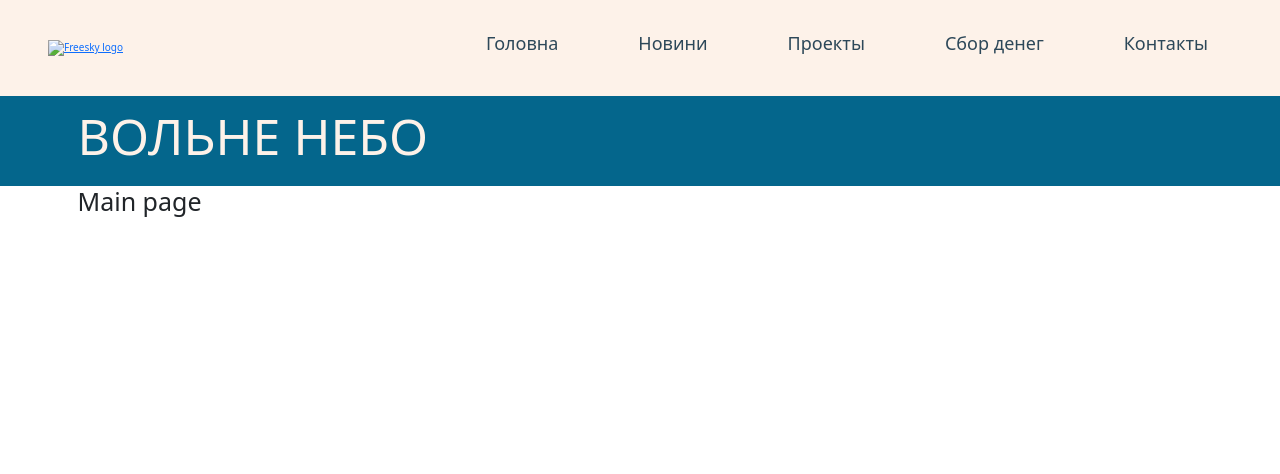
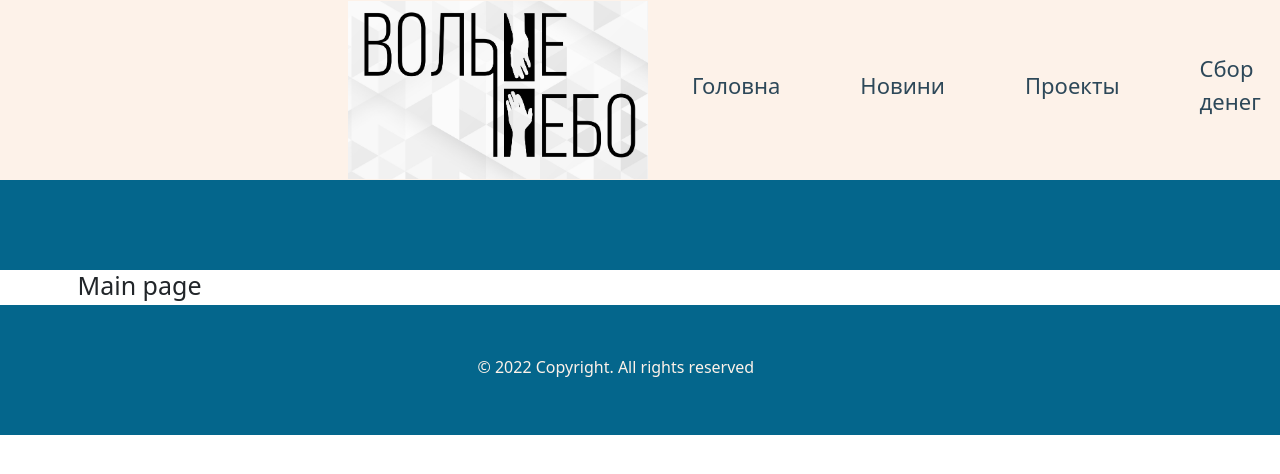
Before and after one commit to alexsenchin/freesky, a Django app: page / in a window 1280 px wide; the page is wider, and only the part inside the window is pictured. Shown: the top 474 px of that part. Run offline with Django 4.2, Linux system fonts and the light colour scheme; parts of the project's set-up code (start-up, migrations or seed data) failed here and were passed over.

Commit message:
added logo and footer

```diff
--- a/news/models.py
+++ b/news/models.py
@@ -1,6 +1,7 @@
 from distutils.command.upload import upload
 from django.db import models
 from embed_video.fields import EmbedVideoField
+
 
 
 
--- a/news/static/news/css/style.css
+++ b/news/static/news/css/style.css
@@ -79,10 +79,14 @@ body {
     justify-content: space-between;
     align-items: center;
     background-color: #fdf2e9;
-    height: 9.6rem;
+    height: 18rem;
     padding: 0 4.8rem;
 }
-
+.logo {
+    margin-left: 30rem;
+    width: 30rem;
+    display: flex;
+}
 /**************************/
 /* NAVIGATION */
 /**************************/
@@ -101,7 +105,7 @@ body {
     text-decoration: none;
     color: #2D4859;
     font-weight: 500;
-    font-size: 1.8rem;
+    font-size: 2.2rem;
     transition: all 0.3s;
 }
 
@@ -133,6 +137,24 @@ body {
     font-size: 5rem;
     padding: 1rem 0;
 }
+
+/**************************/
+/* FOOTER */
+/**************************/
+
+.footer {
+    width: 100%;
+    height: 13rem;
+    background-color: #04668C;
+    color: #fdf2e9;
+    font-size: 1.6rem;
+}
+.copyright {
+    padding-left: 40rem;
+    padding-top: 5rem;
+}
+
+
 /**************************/
 /* NEWS */
 /**************************/
--- a/news/templates/news/base.html
+++ b/news/templates/news/base.html
@@ -13,9 +13,11 @@
 
 
 <header class="header">
-    <a href="#">
-      <img class="logo" alt="Freesky logo" src="" />
+
+    <a href="{% url 'contacts' %}">
+      <img class="logo" alt="Freesky logo" src="{% static 'news/img/logo.jpg' %}" />
     </a>
+
     <nav class="main-nav">
       <ul class="main-nav-list">
         <li><a class="main-nav-link nav-cta" href="{% url 'main' %}">Головна</a></li>
@@ -27,12 +29,21 @@
       </ul>
     </nav>
 </header>
+
 <div class='blue-line'>
   <div class="container">
-    <h2 class='blue-line-h2'>ВОЛЬНЕ НЕБО</h2>
+    <h2 class='blue-line-h2'></h2>
   </div>
 </div>
 
 
 {% block content %}
 {% endblock %}
+
+<footer class='footer'>
+  <div class='container'>
+    <div class='copyright'>
+  <p>© 2022 Copyright. All rights reserved</p>
+    </div>
+  </div>
+</footer>
--- a/news/views.py
+++ b/news/views.py
@@ -4,8 +4,8 @@ from . import models
 from .models import News
 
 
-def main(reques):
-    return render(reques, 'news/main.html')
+def main(request):
+    return render(request, 'news/main.html')
 
 def news(request):
     all_news = models.News.objects.all()
```
Also changed, not shown: db.sqlite3, media/uploads/logo.jpg (added), news/admin.py (line endings or trailing spaces), news/migrations/0016_logo.py (added), news/migrations/0017_delete_logo.py (added), news/static/news/img/logo.jpg (added), 1 other file.
